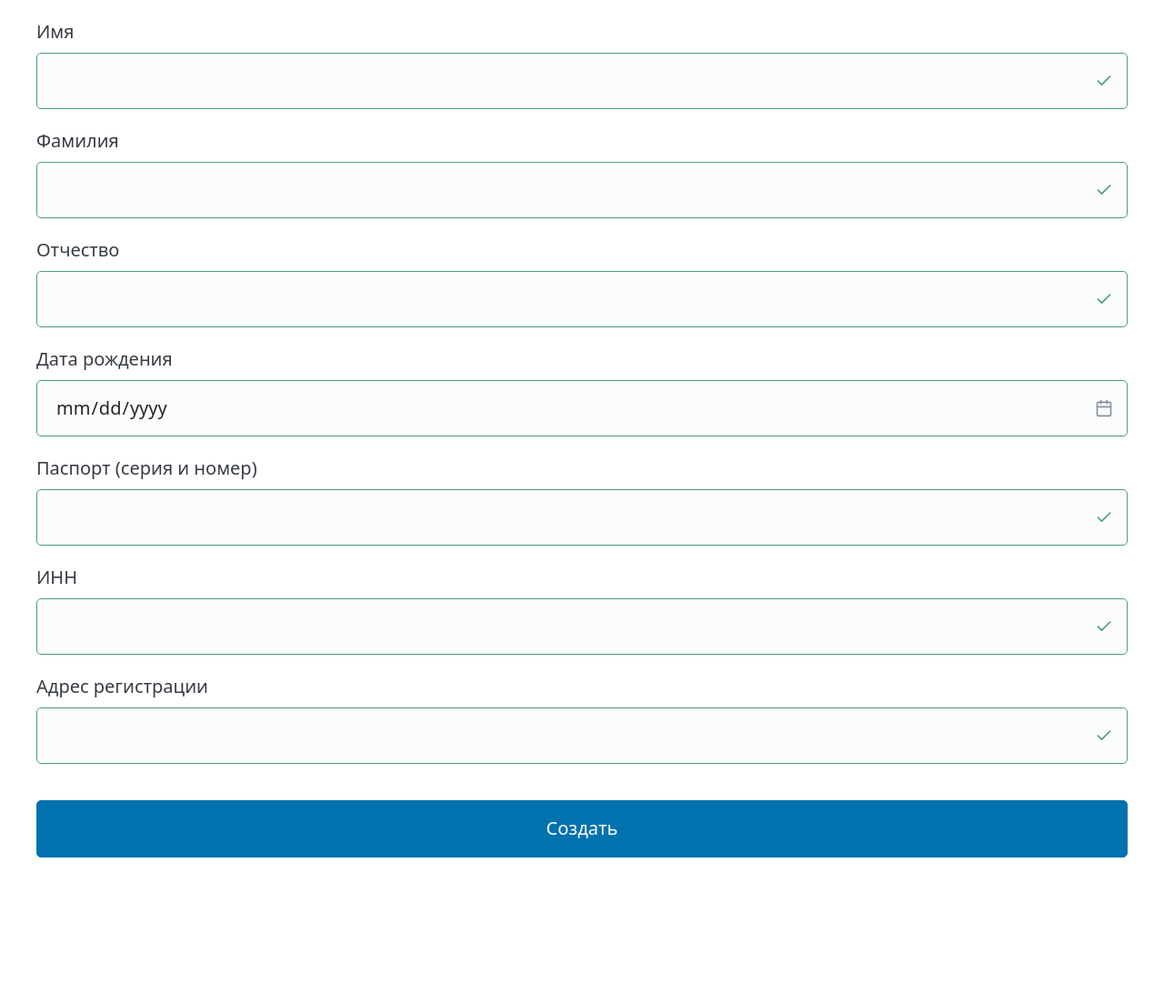
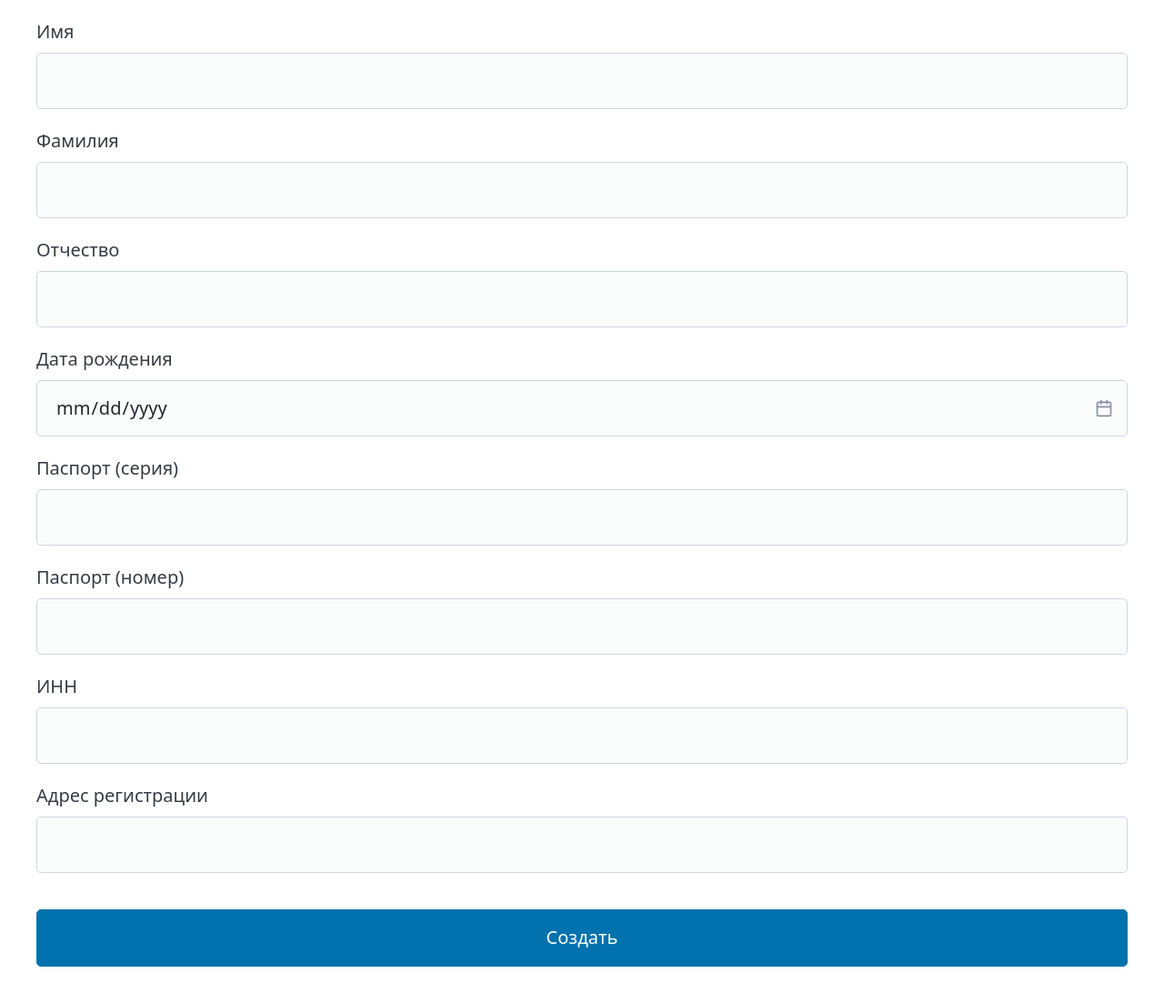
Before and after one commit to iknonuffin/doc_creation, a Flask app: page / in a window 1280 px wide. Shown: the whole page at 91% size. Before the commit the page ends 943 px from the top, so only its background shows below. Run offline with Flask 3, Linux system fonts and the light colour scheme; some libraries are stand-ins or nearby versions.

Commit message:
tidy up form layout and validation errors

```diff
--- a/src/doc_creation/main.py
+++ b/src/doc_creation/main.py
@@ -27,7 +27,7 @@ def index():
             "собственник_ТС_фамилия": form.собственник_ТС_фамилия.data,
             "собственник_ТС_отчество": form.собственник_ТС_отчество.data,
             "дата_рождения": form.дата_рождения.data,
-            "паспорт_собственник": form.паспорт_серия_номер.data,
+            "паспорт_собственник": f"{form.паспорт_серия.data} {form.паспорт_номер.data}",
             "инн": form.инн.data,
             "адрес_регистрации": form.адрес.data,
         }
@@ -51,4 +51,4 @@ def index():
 
 
 if __name__ == "__main__":
-    app.run(debug=True)
+    app.run(host="0.0.0.0", port=80)
--- a/src/doc_creation/skts_form.py
+++ b/src/doc_creation/skts_form.py
@@ -32,16 +32,35 @@ class SKTSForm(FlaskForm):
         "Дата рождения", validators=[DataRequired(message="Укажите дату рождения")]
     )
 
-    паспорт_серия_номер = StringField(
-        "Паспорт (серия и номер)",
-        validators=[DataRequired(message="Укажите серию и номер паспорта")],
+    паспорт_серия = StringField(
+        "Паспорт (серия)",
+        validators=[
+            DataRequired(message="Укажите серию паспорта"),
+            Length(
+                min=4,
+                max=4,
+                message="Серия паспорта должен быть 4 символа",
+            ),
+        ],
+    )
+
+    паспорт_номер = StringField(
+        "Паспорт (номер)",
+        validators=[
+            DataRequired(message="Укажите номер паспорта"),
+            Length(
+                min=6,
+                max=6,
+                message="Номер паспорта должен быть 6 символов",
+            ),
+        ],
     )
 
     инн = StringField(
         "ИНН",
         validators=[
             DataRequired(message="Укажите ИНН"),
-            Length(min=10, max=12, message="ИНН должен быть от 10 или 12 символов"),
+            Length(min=10, max=12, message="ИНН должен быть 10 или 12 символов"),
         ],
     )
 
--- a/src/doc_creation/templates/form.html
+++ b/src/doc_creation/templates/form.html
@@ -17,7 +17,7 @@
                 {{ form.csrf_token }}
 
                 {{ form.собственник_ТС_имя.label }} {{ form.собственник_ТС_имя(
-                    **{'aria-invalid': 'true' if form.собственник_ТС_имя.errors else 'false'}
+                    **({'aria-invalid': 'true'} if form.собственник_ТС_имя.errors else {})
                     ) }}
                 {% if form.собственник_ТС_имя.errors %}
                     <small>
@@ -26,7 +26,7 @@
                 {% endif %}
 
                 {{ form.собственник_ТС_фамилия.label }} {{ form.собственник_ТС_фамилия(
-                    **{'aria-invalid': 'true' if form.собственник_ТС_фамилия.errors else 'false'}
+                    **({'aria-invalid': 'true'} if form.собственник_ТС_имя.errors else {})
                     ) }}
                 {% if form.собственник_ТС_фамилия.errors %}
                     <small>
@@ -35,7 +35,7 @@
                 {% endif %}
 
                 {{ form.собственник_ТС_отчество.label }} {{ form.собственник_ТС_отчество(
-                    **{'aria-invalid': 'true' if form.собственник_ТС_отчество.errors else 'false'}
+                    **({'aria-invalid': 'true'} if form.собственник_ТС_имя.errors else {})
                     ) }}
                 {% if form.собственник_ТС_отчество.errors %}
                     <small>
@@ -45,7 +45,7 @@
 
                 {{ form.дата_рождения.label }} {{ form.дата_рождения(
                     type="date",
-                    **{'aria-invalid': 'true' if form.дата_рождения.errors else 'false'}
+                    **({'aria-invalid': 'true'} if form.собственник_ТС_имя.errors else {})
                     ) }}
                 {% if form.дата_рождения.errors %}
                     <small>
@@ -53,17 +53,26 @@
                     </small>
                 {% endif %}
 
-                {{ form.паспорт_серия_номер.label }} {{ form.паспорт_серия_номер(
-                    **{'aria-invalid': 'true' if form.паспорт_серия_номер.errors else 'false'}
+                {{ form.паспорт_серия.label }} {{ form.паспорт_серия(
+                    **({'aria-invalid': 'true'} if form.собственник_ТС_имя.errors else {})
                     ) }}
-                {% if form.паспорт_серия_номер.errors %}
+                {% if form.паспорт_серия.errors %}
                     <small>
-                        {{ form.паспорт_серия_номер.errors | join('<br>') | safe }}
+                        {{ form.паспорт_серия.errors | join('<br>') | safe }}
+                    </small>
+                {% endif %}
+
+                {{ form.паспорт_номер.label }} {{ form.паспорт_номер(
+                    **({'aria-invalid': 'true'} if form.собственник_ТС_имя.errors else {})
+                    ) }}
+                {% if form.паспорт_номер.errors %}
+                    <small>
+                        {{ form.паспорт_номер.errors | join('<br>') | safe }}
                     </small>
                 {% endif %}
 
                 {{ form.инн.label }} {{ form.инн(
-                    **{'aria-invalid': 'true' if form.инн.errors else 'false'}
+                    **({'aria-invalid': 'true'} if form.собственник_ТС_имя.errors else {})
                     ) }}
                 {% if form.инн.errors %}
                     <small>
@@ -72,7 +81,7 @@
                 {% endif %}
 
                 {{ form.адрес.label }} {{ form.адрес(
-                    **{'aria-invalid': 'true' if form.адрес.errors else 'false'}
+                    **({'aria-invalid': 'true'} if form.собственник_ТС_имя.errors else {})
                     ) }}
                 {% if form.адрес.errors %}
                     <small>
```
Also changed, not shown: 1 other file.
